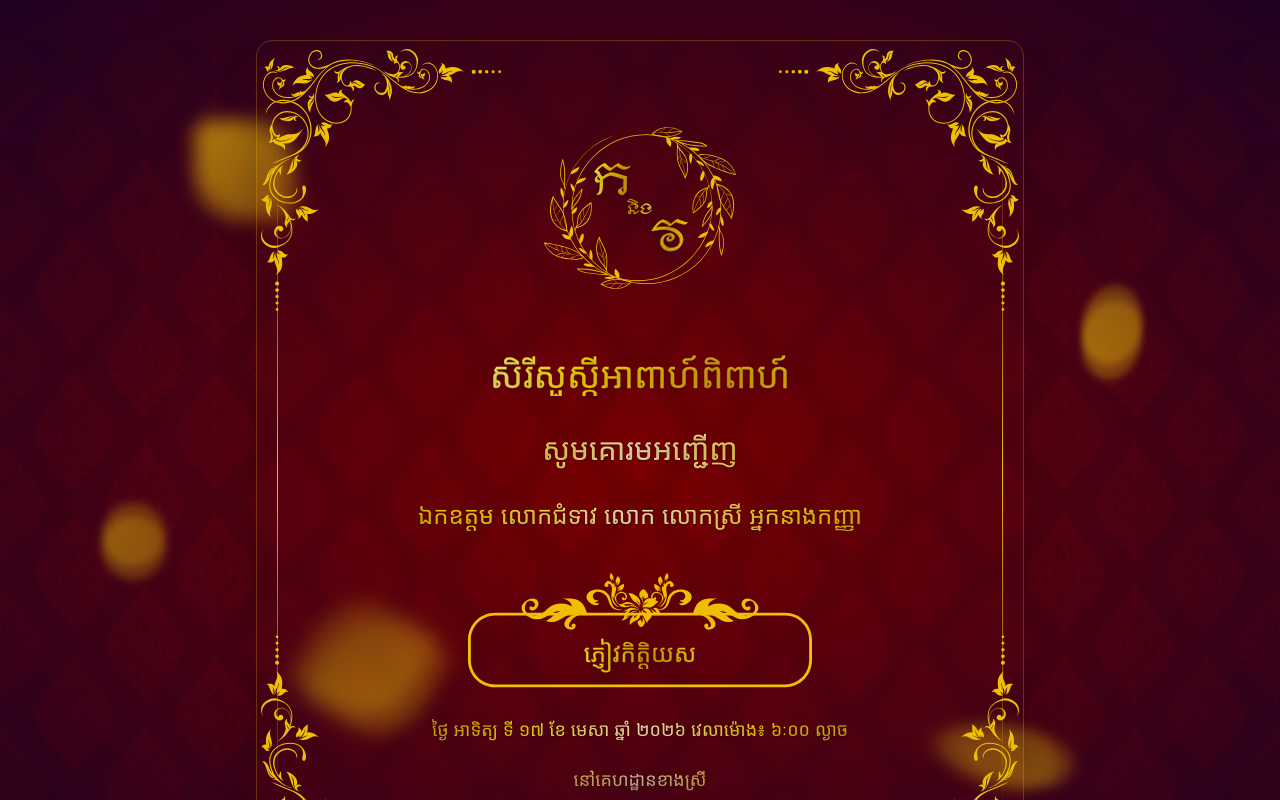
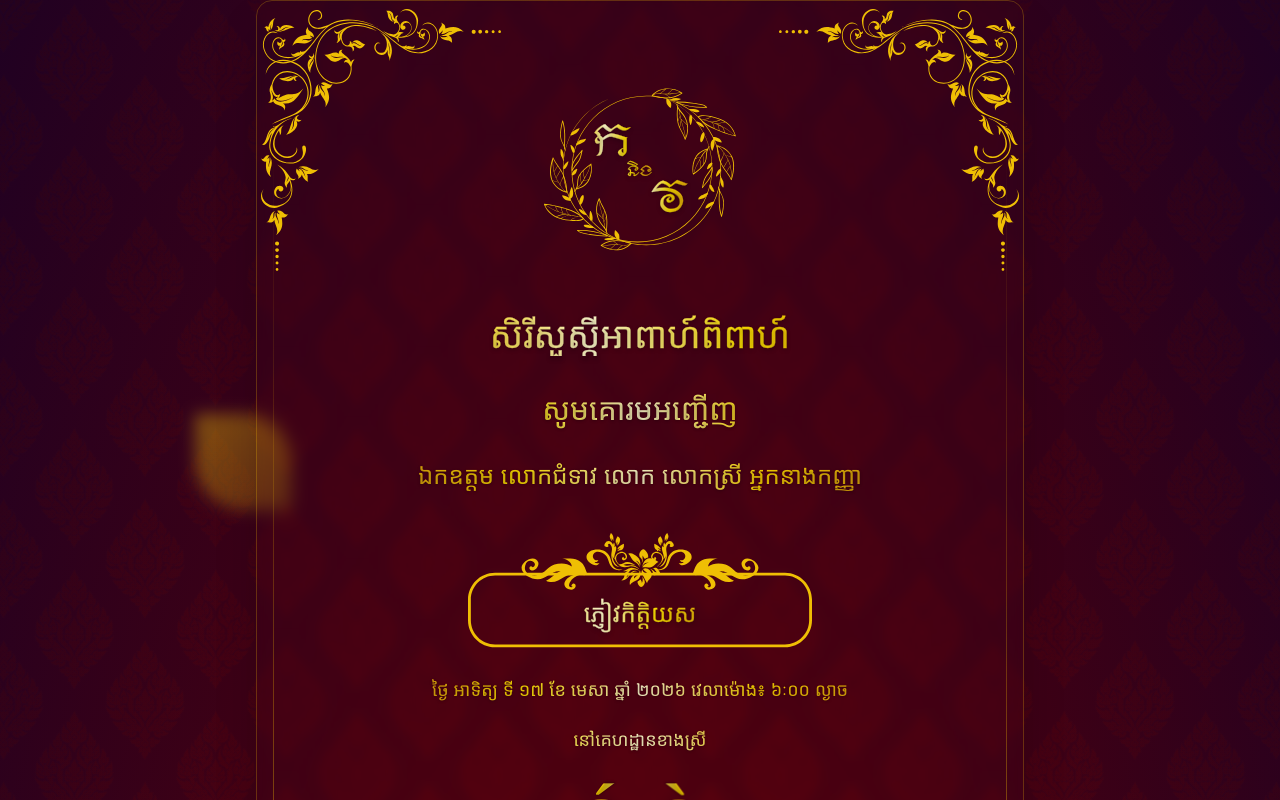
Before and after one commit to kompheakmony/digital-invite, a React (Vite) app in the folder my-card/: page / in a window 1280 px wide. Shown: the top 800 px of the page. Built offline with nearby package versions, Linux system fonts and the light colour scheme; a web font is replaced by a local one.

Commit message:
layout old style

```diff
--- a/my-card/src/Layout.tsx
+++ b/my-card/src/Layout.tsx
@@ -55,9 +55,9 @@ const Layout: FC = () => (
   <Router>
     <ErrorBoundary>
       <ThemeProvider>
-        <LayoutWrapper>
+        <LayoutWrapperOld>
           <AppRoutes />
-        </LayoutWrapper>
+        </LayoutWrapperOld>
       </ThemeProvider>
     </ErrorBoundary>
   </Router>
```
